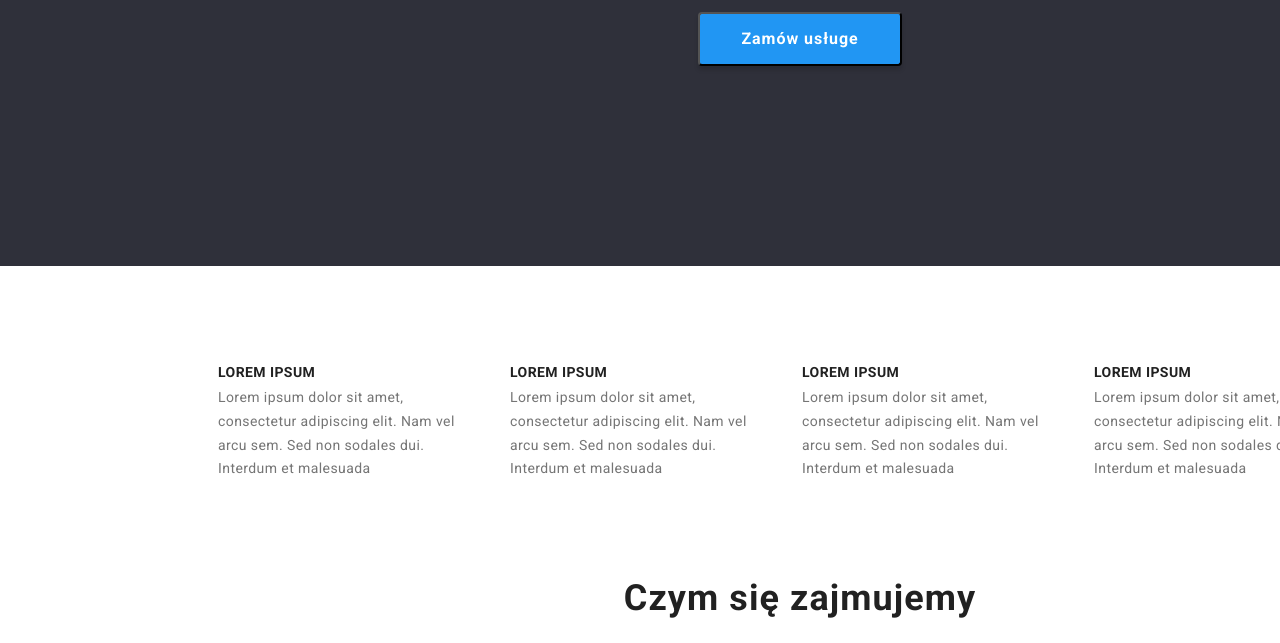
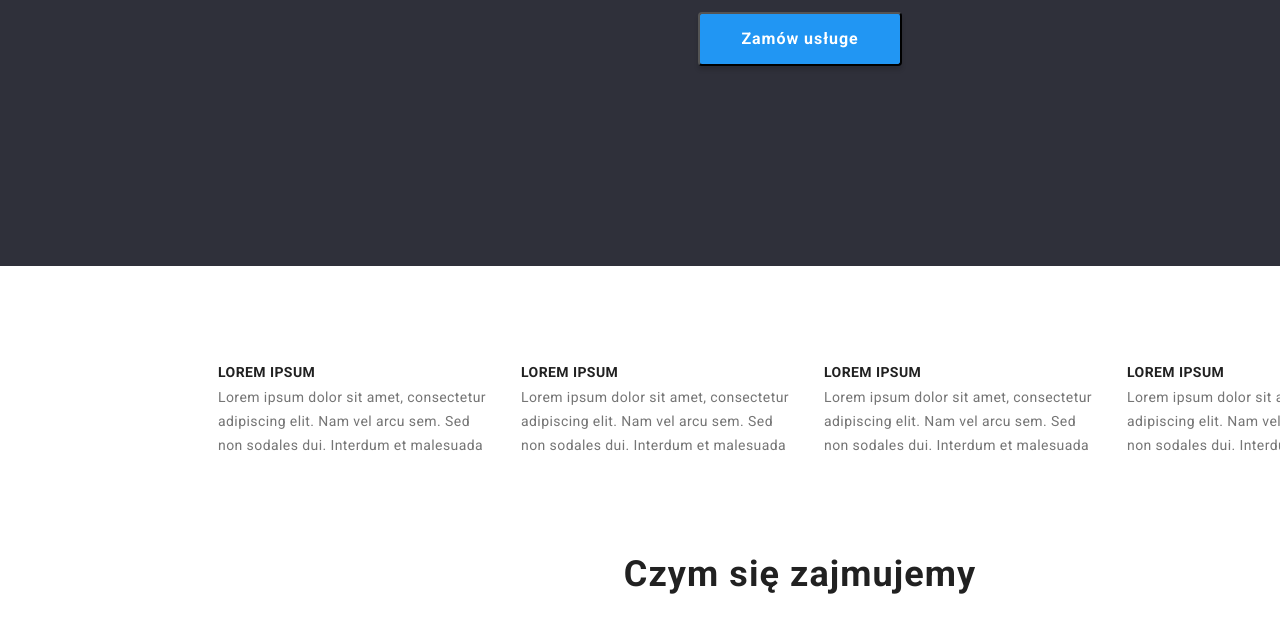
Before and after one commit to GrzegorzKR/goit-markup-hw-03, a plain HTML site: page index.html in a window 1280 px wide. Shown: the part 419-1062 px from the top of the page. Drawn offline with nearby package versions, Linux system fonts and the light colour scheme.

Commit message:
Stylowanie tabeli
Poprawki do stylowania tabeli na stronie głównej.

```diff
--- a/css/styles.css
+++ b/css/styles.css
@@ -184,6 +184,7 @@ header {
   padding-left: 215px;
 }
 
+
 .list-strengths th {
   font-family: Roboto;
   font-style: normal;
@@ -195,15 +196,18 @@ header {
   text-align: left;
 }
 .list-strengths td {
+  box-sizing:unset;
   font-family: Roboto;
   font-size: 14px;
   line-height: 171%;
   letter-spacing: 0.03em;
-
+  min-width: 270px;
   color: #757575;
   padding-right: 30px;
 }
-
+.list-strengths td:last-child{
+  padding-right: 0;
+}
 h2 {
   font-family: var(--main-font);
   font-weight: bold;
```
